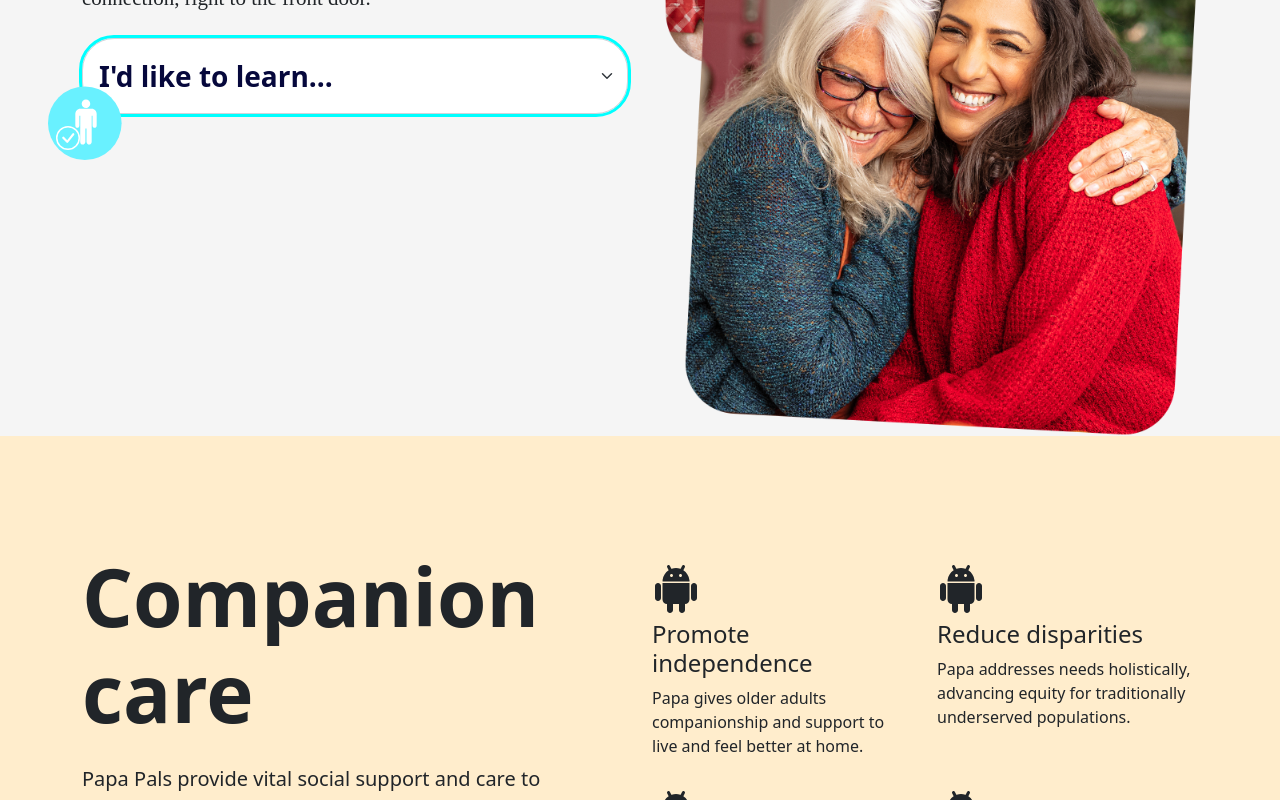
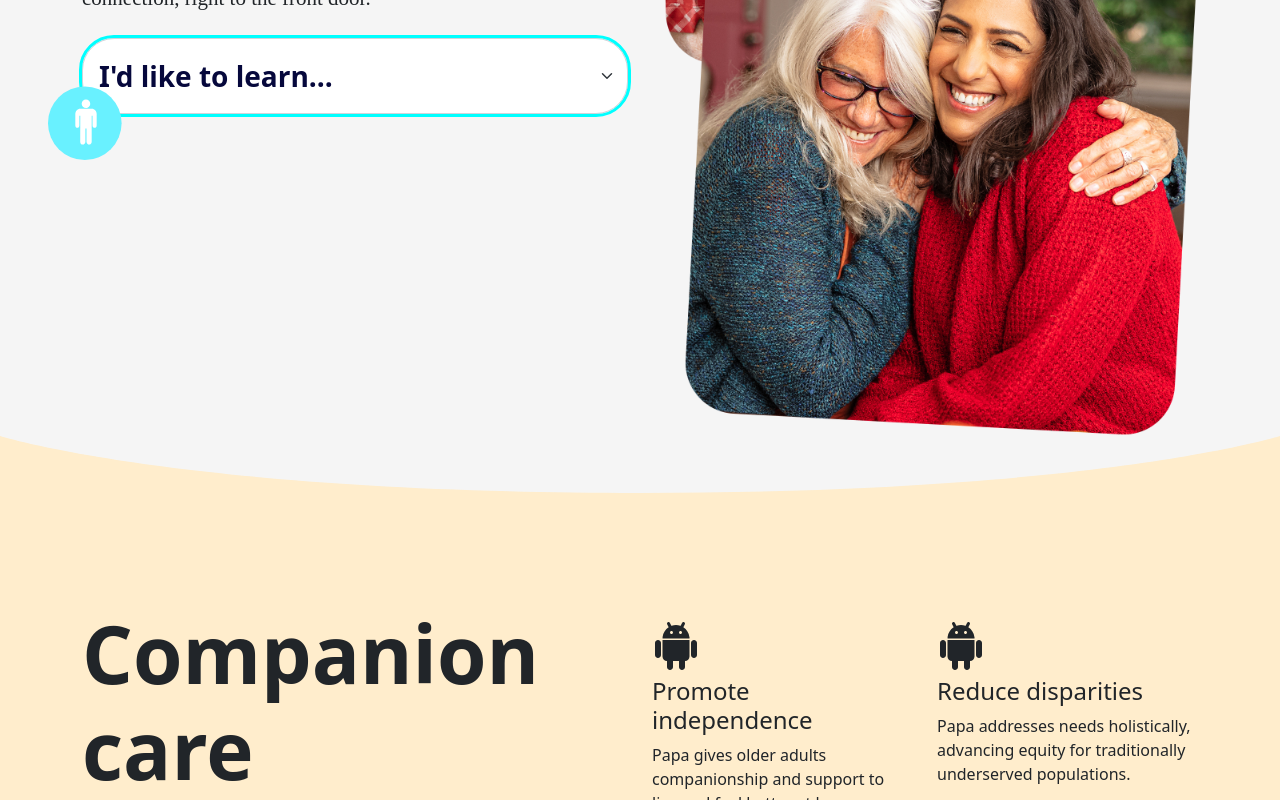
Before and after one commit to Suraj2017-cse/cairo_vision, a React (Create React App) app: page / in a window 1280 px wide. Shown: the part 560-1360 px from the top of the page. Built offline with nearby package versions, Linux system fonts and the light colour scheme.

Commit message:
add svg tag

```diff
--- a/src/Component/Article.css
+++ b/src/Component/Article.css
@@ -1,6 +1,5 @@
 article{
     background-color: #ffedcc;
-    padding-bottom: 4rem;
 }
 
 .article{
--- a/src/Component/Article.js
+++ b/src/Component/Article.js
@@ -60,6 +60,7 @@ const Article = () => {
           <img src="./Home-HowItWorks-685x1024-1.jpg" alt="Dad-Daughter-duo" />
         </div>
       </div>
+      <svg aria-hidden="true" viewBox="0 0 1440 64" class="w-full h-[21px] md:h-8 lg:h-12 xl:h-16 block absolute fill-bg top-0 left-0 transform translate-y-[calc(-100%+1px)] overflow-visible" preserveAspectRatio="none"><path d="M0,0S203,64,720,64,1440,0,1440,0V64H0Z" fill="#69F1FF"></path></svg>
     </article>
   );
 };
--- a/src/Component/CarouselItems.js
+++ b/src/Component/CarouselItems.js
@@ -5,12 +5,14 @@ import {AiOutlineArrowLeft, AiOutlineArrowRight} from 'react-icons/ai'
 const CarouselItems = () => {
   const bgColor = {
     backgroundColor : '#06083C',
-    paddingTop : '5rem'
+    paddingTop : '5rem',
   }
   const Right ={
     right : '10px'
   }
   return (
+    <>
+    <svg aria-hidden="true" viewBox="0 0 1440 64" class="w-full h-[21px] md:h-8 lg:h-12 xl:h-16 block absolute fill-bg top-0 left-0 transform translate-y-[calc(-100%+1px)] overflow-visible" preserveAspectRatio="none"><path d="M0,0S203,64,720,64,1440,0,1440,0V64H0Z" fill="#06083C"></path></svg>
     <section style={bgColor}>
      <div className="container position-relative">
      <div
@@ -119,7 +121,9 @@ const CarouselItems = () => {
           <span className='visually-hidden'>Next</span>
         </button>
      </div>
+     <svg aria-hidden="true" viewBox="0 0 1440 64" class="w-full h-[21px] md:h-8 lg:h-12 xl:h-16 block absolute fill-bg top-0 left-0 transform translate-y-[calc(-100%+1px)] overflow-visible" preserveAspectRatio="none"><path d="M0,0S203,64,720,64,1440,0,1440,0V64H0Z" fill="#FFEDCC"></path></svg>
     </section>
+    </>
   );
 };
 
--- a/src/Component/Customers.js
+++ b/src/Component/Customers.js
@@ -4,6 +4,7 @@ import { PremiumData } from "../Data";
 
 const Customers = () => {
   return (
+    <>
     <section className='p-4'>
       <div className='container users'>
         {PremiumData.map((premium) => (
@@ -37,6 +38,7 @@ const Customers = () => {
         ))}
       </div>
     </section>
+    </>
   );
 };
 
--- a/src/Component/HeaderItem.js
+++ b/src/Component/HeaderItem.js
@@ -8,7 +8,6 @@ import {
   BsYoutube,
   BsLinkedin,
   BsInstagram,
-  BsCheckCircle,
 } from "react-icons/bs";
 
 const HeaderItem = () => {
@@ -154,9 +153,9 @@ const HeaderItem = () => {
         <div className='position-fixed human-icon'>
          {/* <div className="position-relative"> */}
          <IoIosMan className='position-absolute fs-1' />
-          <BsCheckCircle className="position-absolute fs-4 top" />
          {/* </div> */}
         </div>
+        <svg aria-hidden="true" viewBox="0 0 1440 64" class="w-full h-[21px] md:h-8 lg:h-12 xl:h-16 block absolute fill-bg top-0 left-0 transform translate-y-[calc(-100%+1px)] overflow-visible" preserveAspectRatio="none"><path d="M0,0S203,64,720,64,1440,0,1440,0V64H0Z" fill="#FFEDCC"></path></svg>
       </header>
     </>
   );
--- a/src/Component/Resources.css
+++ b/src/Component/Resources.css
@@ -1,6 +1,5 @@
 aside{
     background-color: #69f1ff;
-    padding-bottom: 7rem;
 }
 
 #resource{
--- a/src/Component/Resources.js
+++ b/src/Component/Resources.js
@@ -3,6 +3,8 @@ import "./Resources.css";
 
 const Resources = () => {
   return (
+    <>
+    {/* <svg aria-hidden="true" viewBox="0 0 1440 64" class="w-full h-[21px] md:h-8 lg:h-12 xl:h-16 block absolute fill-bg top-0 left-0 transform translate-y-[calc(-100%+1px)] overflow-visible" preserveAspectRatio="none"><path d="M0,0S203,64,720,64,1440,0,1440,0V64H0Z" fill="#06083C"></path></svg> */}
     <aside>
       <div id="resource">
         <div className="resource">
@@ -68,7 +70,9 @@ const Resources = () => {
           </div>
         </div>
       </div>
+      <svg aria-hidden="true" viewBox="0 0 1440 64" class="w-full h-[21px] md:h-8 lg:h-12 xl:h-16 block absolute fill-bg top-0 left-0 transform translate-y-[calc(-100%+1px)] overflow-visible" preserveAspectRatio="none"><path d="M0,0S203,64,720,64,1440,0,1440,0V64H0Z" fill="#06083C"></path></svg>
     </aside>
+    </>
   );
 };
 
```
